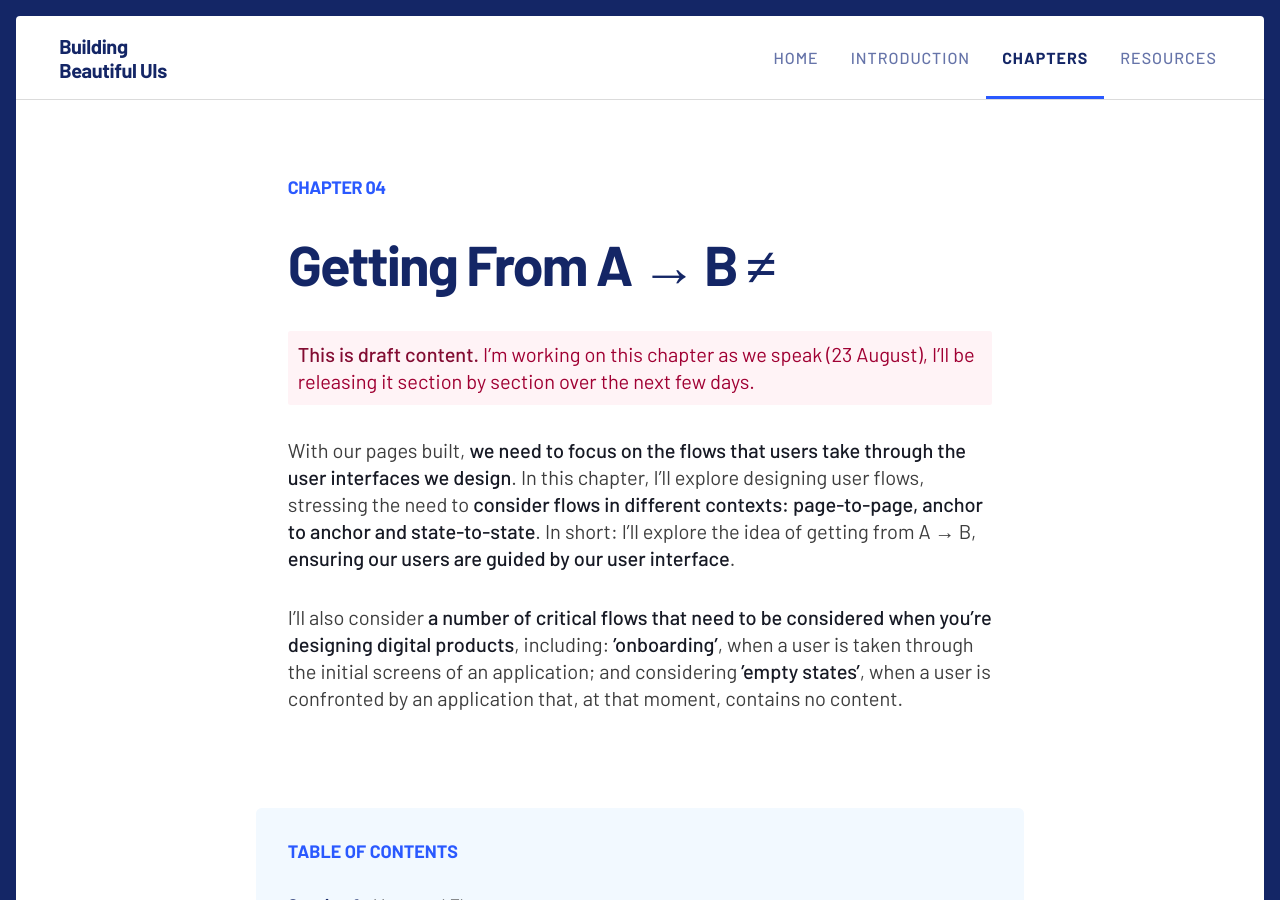
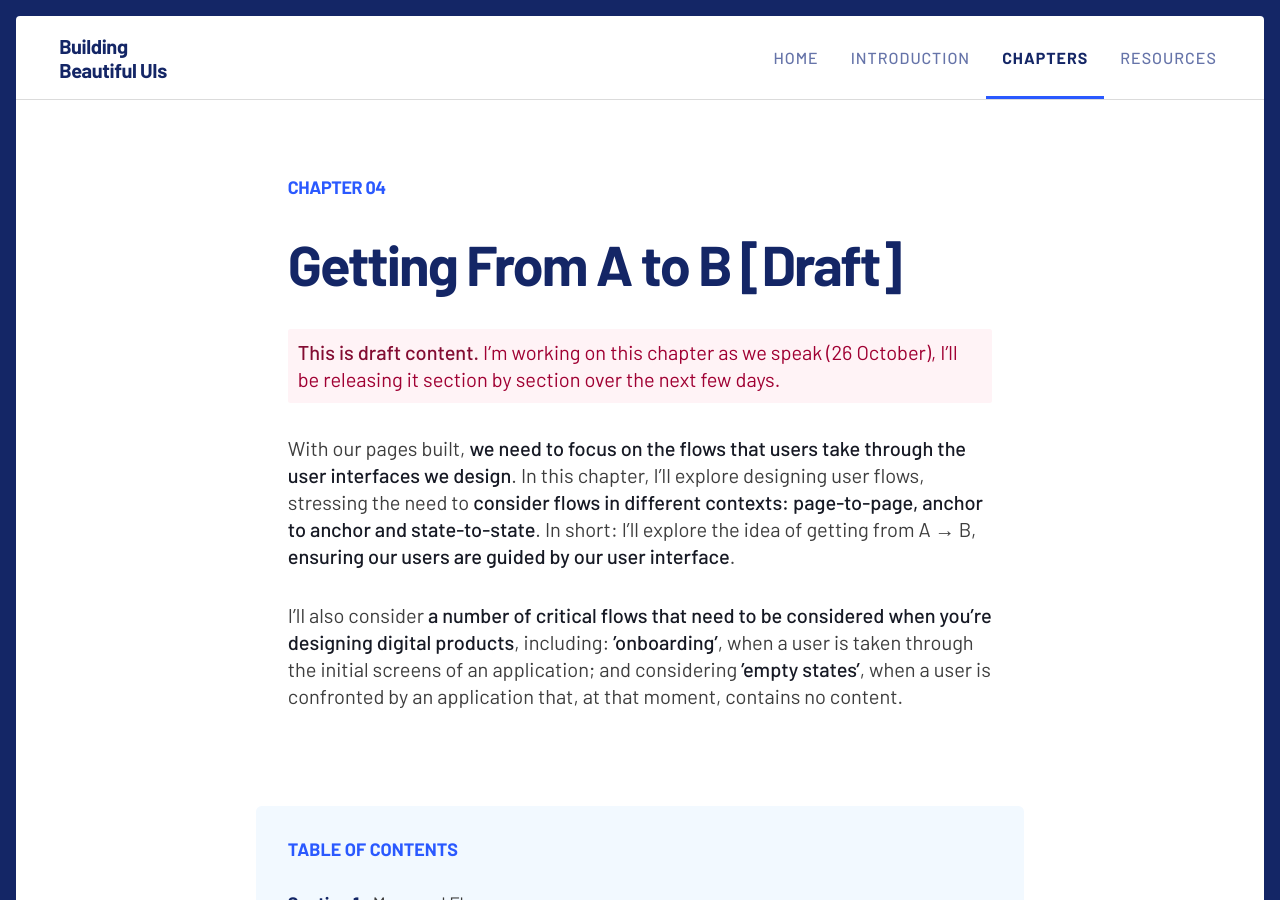
Before and after one commit to buildingbeautifuluis/buildingbeautifuluis.github.io, a Jekyll site: the page built from _preview/04-Chapter-4-Getting-From-A-to-B.md, in a window 1280 px wide and 900 px high. Built offline with Jekyll 4.4.1, drawn with Linux system fonts in a browser that asks for light colours.

Commit message:
Updated title.

```diff
--- a/_preview/04-Chapter-4-Getting-From-A-to-B.md
+++ b/_preview/04-Chapter-4-Getting-From-A-to-B.md
@@ -1,8 +1,8 @@
 ---
 chapter-number: "04"
-title: "Getting From A → B ≠"
+title: "Getting From A to B [Draft]"
 layout: chapter
-opening-text: "<p class='text--warning'><strong>This is draft content.</strong> I’m working on this chapter as we speak (23 August), I’ll be releasing it section by section over the next few days.</p>
+opening-text: "<p class='text--warning'><strong>This is draft content.</strong> I’m working on this chapter as we speak (26 October), I’ll be releasing it section by section over the next few days.</p>
 
 <p>With our pages built, <strong>we need to focus on the flows that users take through the user interfaces we design</strong>. In this chapter, I’ll explore designing user flows, stressing the need to <strong>consider flows in different contexts: page-to-page, anchor to anchor and state-to-state</strong>. In short: I’ll explore the idea of getting from A → B, <strong>ensuring our users are guided by our user interface</strong>.</p>
 
@@ -394,7 +394,5 @@
 There are many great publications, offline and online, that will help further underpin your understanding of user journeys. I’ve included a few below to start you on your journey.
 
 + Alexander Handley’s [User Flow Is the New Wireframe](https://uxdesign.cc/when-to-use-user-flows-guide-8b26ca9aa36a) – for UX Collective – is well worth reading. Its emphasis on the different resolution of design deliverables (created at low-, mid- and high-fidelity) is well worth noting.
-
 + Donna Lichaw and Eva-Lotta Lamm’s [The User’s Journey: Storymapping Products That People Love](https://amzn.to/2WFmIig) is an excellent guide to user journeys, positioning users – as the heroes – at the heart of your product’s story.
-
 + Lastly – although its printing and production values leave a lot to be desired – Peter W. Szabo’s [User Experience Mapping](https://amzn.to/2FdVlWz) is a very comprehensive overview of user story maps and customer journey maps.
```
